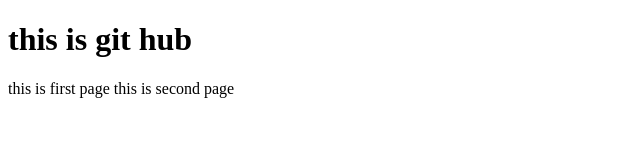
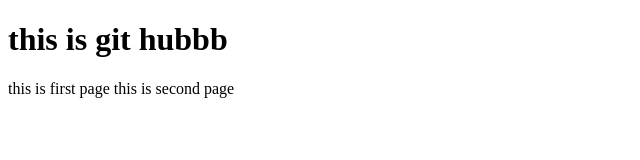
Before and after one commit to chandanverma2022/web-june, a plain HTML site: page index.html in a window 1280 px wide. Shown: the full height of the page, 0-640 px from the left. Drawn offline with Linux system fonts and the light colour scheme.

Commit message:
this is testing my git command

```diff
--- a/index.html
+++ b/index.html
@@ -7,7 +7,7 @@
 </head>
 
 <body>
-<h1> this is git hub</h1>
+<h1> this is git hubbb</h1>
 <p>
     this is first page
     this is second page
```
